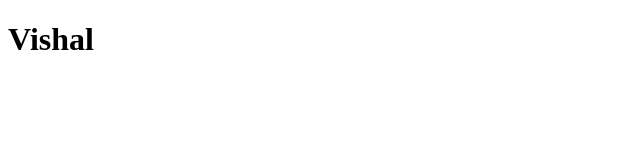
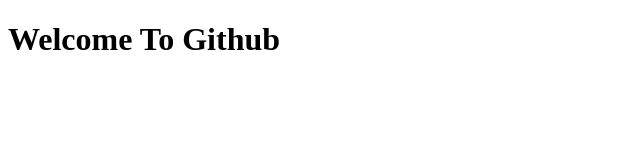
Before and after one commit to VishalHalnawar/new-project1, a plain HTML site: page index.html in a window 1280 px wide. Shown: the whole page, without its empty margins (0-640 px from the left). Drawn offline with Linux system fonts and the light colour scheme.

Commit message:
hii
hello

```diff
--- a/images/index.html
+++ b/index.html
@@ -7,6 +7,6 @@
     <title>Document</title>
 </head>
 <body>
-   <h1>Vishal</h1>
+    <h1>Welcome To Github</h1>
 </body>
 </html>
```
